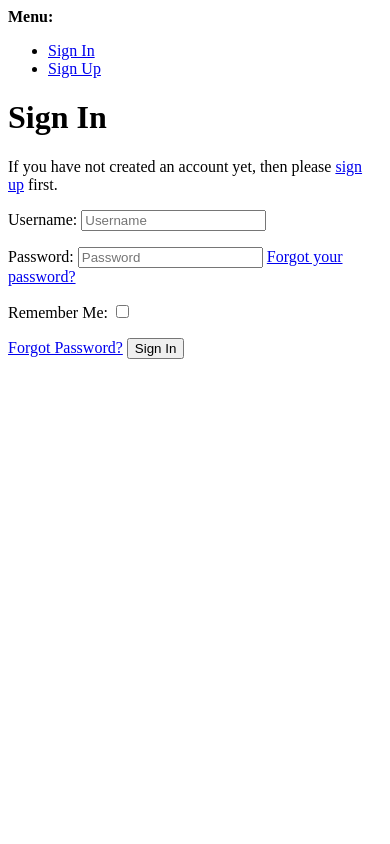
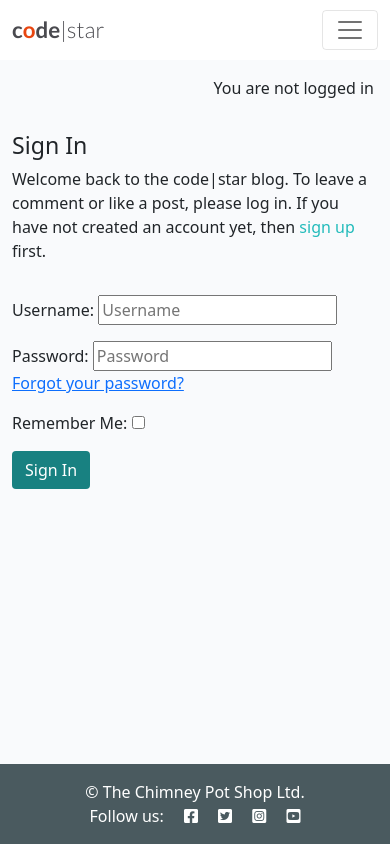
Before and after one commit to Diane-Ring/the_chimney_pot_shop, a Django app: page /accounts/login/ in a window 390 px wide. Run offline with Django 5.2, Linux system fonts and the light colour scheme; some libraries are stand-ins or nearby versions.

Commit message:
Edit login, logout style so it works.  Add signup style

```diff
--- a/templates/account/login.html
+++ b/templates/account/login.html
@@ -1,46 +1,34 @@
-{% extends "account/base.html" %}
+{% extends "base.html" %}
 
 {% load i18n %}
 {% load account socialaccount %}
 
-{% block head_title %}{% trans "Sign In" %}{% endblock head_title %}
+{% block head_title %}{% trans "Sign In" %}{% endblock %}
 
 {% block content %}
 
-<h1>{% trans "Sign In" %}</h1>
+<div class="container">
+    <div class="row">
+        <div class="col-md-8 mt-3 offset-md-2">
+            <h3>{% trans "Sign In" %}</h3>
 
-{% get_providers as socialaccount_providers %}
-
-{% if socialaccount_providers %}
-<p>{% blocktrans with site.name as site_name %}Please sign in with one
-of your existing third party accounts. Or, <a href="{{ signup_url }}">sign up</a>
-for a {{ site_name }} account and sign in below:{% endblocktrans %}</p>
-
-<div class="socialaccount_ballot">
-
-  <ul class="socialaccount_providers">
-    {% include "socialaccount/snippets/provider_list.html" with process="login" %}
-  </ul>
-
-  <div class="login-or">{% trans 'or' %}</div>
-
+            <p>{% blocktrans %}Welcome back to the code|star blog. To leave a comment or like a post, please log in. If
+                you
+                have not created an account yet, then <a class="link" href="{{ signup_url }}">sign up</a>
+                first.{% endblocktrans %}</p>
         </div>
-
-{% include "socialaccount/snippets/login_extra.html" %}
-
-{% else %}
-<p>{% blocktrans %}If you have not created an account yet, then please
-<a href="{{ signup_url }}">sign up</a> first.{% endblocktrans %}</p>
-{% endif %}
-
+    </div>
+    <div class="row">
+        <div class="col-md-8 mt-3 offset-md-2">
             <form class="login" method="POST" action="{% url 'account_login' %}">
                 {% csrf_token %}
                 {{ form.as_p }}
                 {% if redirect_field_value %}
                 <input type="hidden" name="{{ redirect_field_name }}" value="{{ redirect_field_value }}" />
                 {% endif %}
-  <a class="button secondaryAction" href="{% url 'account_reset_password' %}">{% trans "Forgot Password?" %}</a>
-  <button class="primaryAction" type="submit">{% trans "Sign In" %}</button>
+                <button class="btn btn-signup right" type="submit">{% trans "Sign In" %}</button>
             </form>
-
-{% endblock content %}
+        </div>
+    </div>
+</div>
+{% endblock %}
--- a/templates/base.html
+++ b/templates/base.html
@@ -67,7 +67,7 @@
     </nav>
 
     <main class="flex-shrink-0 main-bg">
-        {% if user.is_authenticated %}
+    {% if user.is_authenticated %}
     <p class="text-end m-3">You are logged in as {{ user }}</p>
     {% else %}
     <p class="text-end m-3">You are not logged in</p>
```
Also changed, not shown: templates/account/logout.html (+16 -8 lines), templates/account/signup.html (+31 -14 lines). Lines whose indentation alone changed are shown as unchanged.
